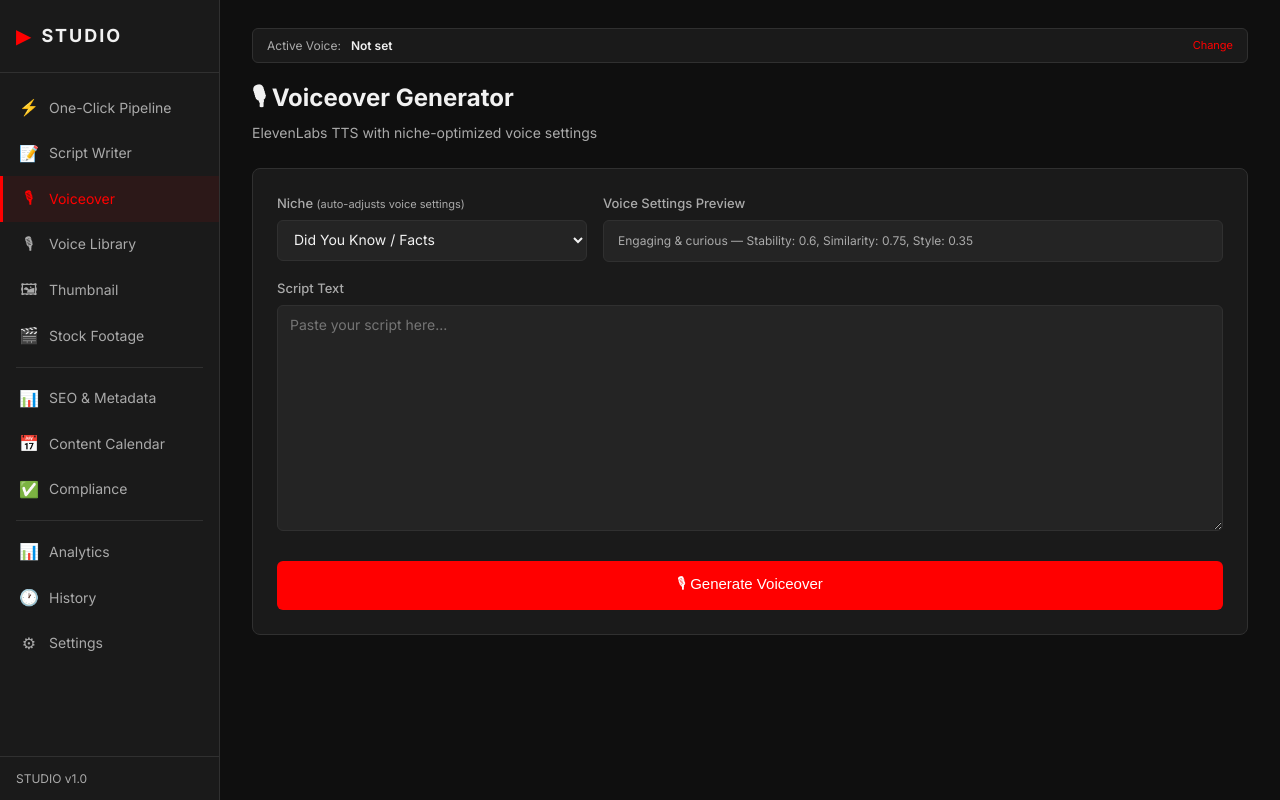
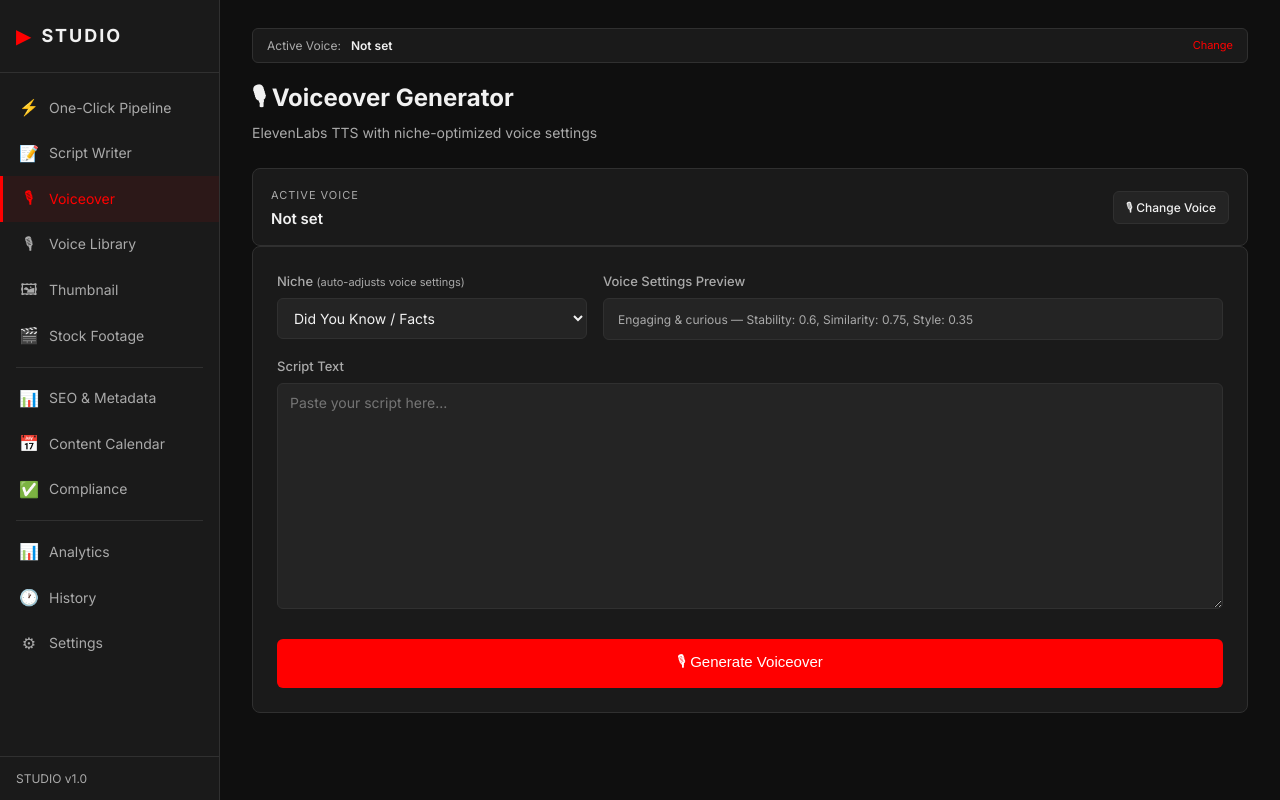
Before and after one commit to mayson208/AiAutomationTool, a Flask app: page /voiceover in a window 1280 px wide. Run offline with Flask 3, Linux system fonts and the light colour scheme; some libraries are stand-ins or nearby versions.

Commit message:
feature: update voiceover.html — add active voice selector card at top of page

```diff
--- a/templates/voiceover.html
+++ b/templates/voiceover.html
@@ -4,6 +4,20 @@
 <div class="page-header">
   <h1>&#127897; Voiceover Generator</h1>
   <p class="page-subtitle">ElevenLabs TTS with niche-optimized voice settings</p>
+</div>
+
+<!-- Active Voice Selector -->
+<div class="card" style="padding:14px 18px;display:flex;align-items:center;gap:16px;margin-bottom:0">
+  <div style="flex:1">
+    <span style="font-size:11px;color:var(--text-muted);text-transform:uppercase;letter-spacing:1px">Active Voice</span>
+    <div style="font-size:15px;font-weight:600;margin-top:2px" id="voPageVoiceName">Loading...</div>
+  </div>
+  <a href="/voices" class="btn btn-sm">&#127897; Change Voice</a>
+  <script>
+    fetch('/voices/api/active').then(r=>r.json()).then(d=>{
+      document.getElementById('voPageVoiceName').textContent = d.voice_name || 'Not set';
+    });
+  </script>
 </div>
 
 <div class="card">
```
